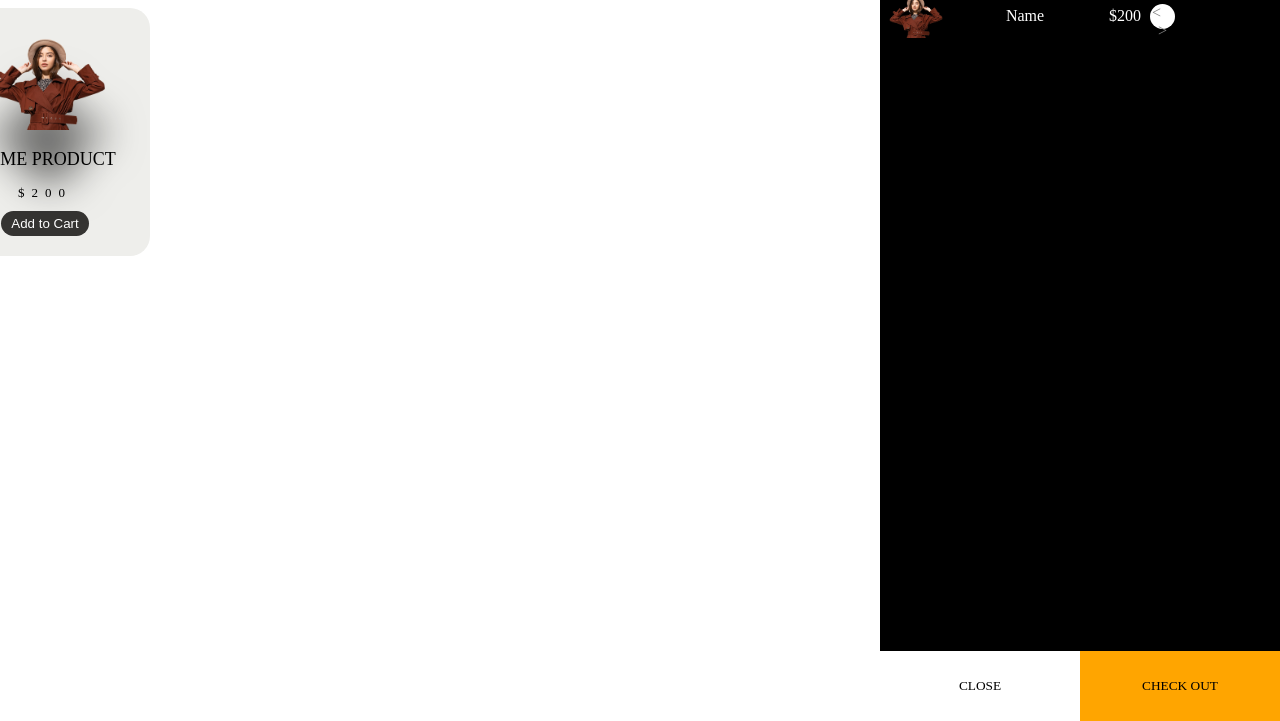
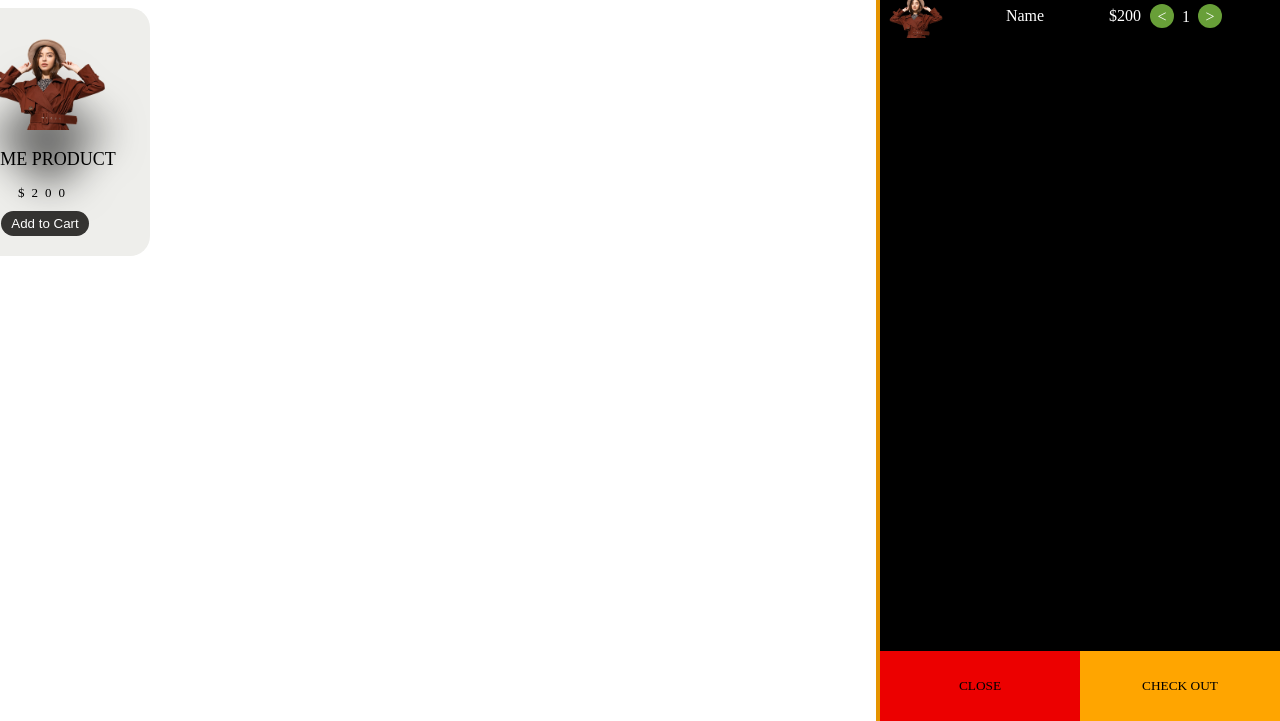
Before and after one commit to KuldeepGautam/JavaScriptProject, a plain HTML site: page E-CommerceWebsite/index.html in a window 1280 px wide. Shown: the part 79-800 px from the top of the page. Drawn offline with nearby package versions, Linux system fonts and the light colour scheme.

Commit message:
Fixed ui

```diff
--- a/E-CommerceWebsite/app.js
+++ b/E-CommerceWebsite/app.js
@@ -0,0 +1,7 @@
+// const name = "hello world..!!";
+// console.log(name);
+
+let iconCart = document.querySelector(".icon-cart");
+let close = document.querySelector(".close");
+let body = document.querySelector("body");
+console.log(iconCart);
--- a/E-CommerceWebsite/index.css
+++ b/E-CommerceWebsite/index.css
@@ -1,8 +1,9 @@
-body{
+body {
     margin: 0;
     padding: 0;
 }
-.container{
+
+.container {
     width: 900px;
     max-width: 90vw;
     margin: auto;
@@ -11,21 +12,22 @@ body{
     transition: transform .5s;
 }
 
-svg{
+svg {
     width: 30px;
 }
 
-header{
+header {
     display: flex;
     align-items: center;
     justify-content: space-between;
     padding: 20px 0;
 }
 
-header .icon-cart{
+header .iconCart {
     position: relative;
 }
-header .icon-cart span{
+
+header .iconCart span {
     display: flex;
     width: 30px;
     height: 30px;
@@ -39,34 +41,34 @@ header .icon-cart span{
     right: -20px;
 }
 
-.list-product .item img{
+.list-product .item img {
     width: 90%;
     filter: drop-shadow(0 50px 20px #0009);
 }
 
-.list-product{
+.list-product {
     display: grid;
     grid-template-columns: repeat(4, 1fr);
     gap: 20px;
 }
 
-.list-product .item{
+.list-product .item {
     background-color: #eeeeeb;
     padding: 20px;
     border-radius: 20px;
 }
 
-.list-product .item h2{
+.list-product .item h2 {
     font-weight: 500;
     font-size: large;
 }
 
-.list-product .item .price{
+.list-product .item .price {
     letter-spacing: 7px;
     font-size: small;
 }
 
-.list-product .item button{
+.list-product .item button {
     background-color: #353432;
     color: white;
     padding: 5px 10px;
@@ -76,35 +78,38 @@ header .icon-cart span{
     cursor: pointer;
 }
 
-.cartTab{
+.cartTab {
     width: 400px;
     background-color: black;
     color: white;
     position: fixed;
-    inset:0 -400 0 auto;
+    inset: 0 -400 0 auto;
     display: grid;
     grid-template-rows: 70px 1fr 70px;
     transition: .5s;
+    border-left: 4px solid #e59400;
 }
-body.showCart .cartTab{
+
+body.showCart .cartTab {
     inset: 0 0 0 auto;
 }
 
-body.showCart .container{
+body.showCart .container {
     transform: translate(-250px);
 }
 
-.cartTab h1{
+.cartTab h1 {
     padding: 20px;
     margin: 0;
     font-weight: 300;
 }
 
-.cartTab .btn{
+.cartTab .btn {
     display: grid;
     grid-template-columns: repeat(2, 1fr);
 }
-.cartTab .btn button{
+
+.cartTab .btn button {
     background-color: orange;
     border: none;
     font-family: poppins;
@@ -112,44 +117,52 @@ body.showCart .container{
     cursor: pointer;
 }
 
-.cartTab .btn .close{
-    background-color: white;
+.cartTab .btn .close {
+    background-color: rgb(236, 0, 0);
 }
 
-.cartTab .listCart .item img{
+.cartTab .listCart .item img {
     width: 100%;
 }
 
-.cartTab .listCart .item{
-  display: grid;
-  grid-template-columns: 70px 150px 50px 1fr;
-  grid-area: 10px;
-  text-align: center;
-  align-items: center;
+.cartTab .listCart .item {
+    display: grid;
+    grid-template-columns: 70px 150px 50px 1fr;
+    grid-area: 10px;
+    text-align: center;
+    align-items: center;
 }
 
-.listCart .quantity{
+.listCart .quantity {
     display: inline-block;
-    width: 25px;
-    height: 25px;
-    background-color: white;
+
     color: gray;
+    display: flex;
     border-radius: 50%;
     cursor: pointer;
 }
 
-.listCart .quantity span:nth-child(2){
-    background-color: transparent;
+.listCart .quantity>span {
+    padding: 4px 7px 13px 7px;
+    width: 10px;
+    height: 7px;
+    background-color: #689F38;
+    border-radius: 35px;
     color: white;
 }
 
-.listCart .item:nth-child(even){
+.listCart .quantity span:nth-child(even) {
+    background-color: transparent;
+}
+
+.listCart .item:nth-child(even) {
     background-color: black;
 }
 
-.listCart{
+.listCart {
     overflow: auto;
 }
-.listCart::-webkit-scrollbar{
-    width: 0 ;
+
+.listCart::-webkit-scrollbar {
+    width: 0;
 }
--- a/E-CommerceWebsite/index.html
+++ b/E-CommerceWebsite/index.html
@@ -17,7 +17,7 @@
     <div class="container">
         <header>
             <div class="title">PRODUCT LIST</div>
-            <div class="icon-cart">
+            <div class="iconCart">
                 <svg aria-hidden="true" xmlns="http://www.w3.org/2000/svg" fill="none" viewBox="0 0 18 20">
                     <path stroke="currentColor" stroke-linecap="round" stroke-linejoin="round" stroke-width="2"
                         d="M6 15a2 2 0 1 0 0 4 2 2 0 0 0 0-4Zm0 0h8m-8 0-1-4m9 4a2 2 0 1 0 0 4 2 2 0 0 0 0-4Zm-9-4h10l2-7H3m2 7L3 4m0 0-.792-3H1" />
@@ -49,9 +49,9 @@
                     $200
                 </div>
                 <div class="quantity">
-                <span class="minus"> < </span>
+                    <span class="minus"> &lt; </span>
                     <span>1</span>
-                <span  class="plus"> > </span>
+                    <span class="plus"> &gt; </span>
                 </div>
             </div>
         </div>
```
Lines whose indentation alone changed are shown as unchanged.
